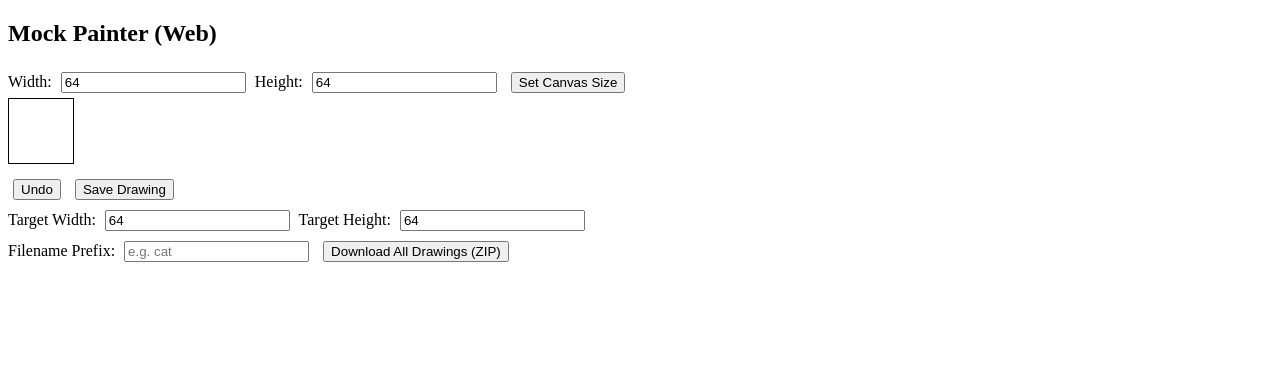
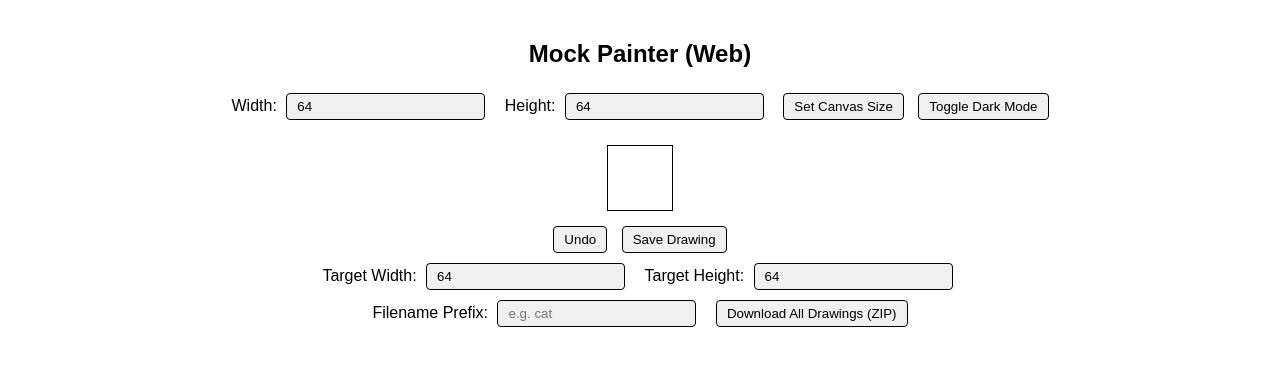
Before and after one commit to shoc71/ML_image_maker, a plain HTML site: page index.html in a window 1280 px wide. Drawn offline with nearby package versions, Linux system fonts and the light colour scheme.

Commit message:
Update index.html

```diff
--- a/index.html
+++ b/index.html
@@ -4,15 +4,52 @@
   <meta charset="UTF-8">
   <title>Web Painter App</title>
   <style>
+    :root {
+      --bg-color: #ffffff;
+      --text-color: #000000;
+      --button-bg: #f0f0f0;
+      --canvas-border: #000000;
+    }
+
+    body.dark {
+      --bg-color: #1e1e1e;
+      --text-color: #ffffff;
+      --button-bg: #333333;
+      --canvas-border: #ffffff;
+    }
+
+    body {
+      background-color: var(--bg-color);
+      color: var(--text-color);
+      font-family: sans-serif;
+      text-align: center;
+      margin: 0;
+      padding: 20px;
+    }
+
     canvas {
-      border: 1px solid black;
+      border: 1px solid var(--canvas-border);
       background-color: white;
       image-rendering: pixelated;
       display: block;
-      margin-bottom: 10px;
+      margin: 0 auto 10px;
     }
+
     button, input {
       margin: 5px;
+      padding: 5px 10px;
+      background-color: var(--button-bg);
+      color: var(--text-color);
+      border: 1px solid var(--canvas-border);
+      border-radius: 4px;
+    }
+
+    label {
+      margin: 5px;
+    }
+
+    #controls {
+      margin-bottom: 20px;
     }
   </style>
 </head>
@@ -20,23 +57,30 @@
 
   <h2>Mock Painter (Web)</h2>
 
+  <div id="controls">
     <!-- Canvas Size Inputs -->
     <label>Width: <input type="number" id="canvasWidth" value="64" min="1"></label>
     <label>Height: <input type="number" id="canvasHeight" value="64" min="1"></label>
-  <button onclick="setCanvasSize()">Set Canvas Size</button><br>
+    <button onclick="setCanvasSize()">Set Canvas Size</button>
+    <button onclick="toggleDarkMode()">Toggle Dark Mode</button>
+  </div>
 
   <!-- Canvas Element -->
   <canvas id="drawingCanvas" width="64" height="64"></canvas>
 
-  <!-- Controls -->
+  <!-- Drawing Controls -->
+  <div>
     <button onclick="undo()">Undo</button>
-  <button onclick="saveCurrent()">Save Drawing</button><br>
+    <button onclick="saveCurrent()">Save Drawing</button>
+  </div>
 
   <!-- Resize and Naming Inputs -->
+  <div>
     <label>Target Width: <input type="number" id="targetWidth" value="64" min="1"></label>
     <label>Target Height: <input type="number" id="targetHeight" value="64" min="1"></label><br>
     <label>Filename Prefix: <input type="text" id="filenamePrefix" placeholder="e.g. cat"></label>
     <button onclick="downloadAll()">Download All Drawings (ZIP)</button>
+  </div>
 
   <p id="status"></p>
 
@@ -50,6 +94,7 @@
     let strokes = [];
     let drawings = [];
 
+    // Drawing logic
     canvas.addEventListener('mousedown', (e) => {
       drawing = true;
       strokes.push([{ x: e.offsetX, y: e.offsetY }]);
@@ -165,6 +210,10 @@
         img.src = dataUrl;
       });
     }
+
+    function toggleDarkMode() {
+      document.body.classList.toggle('dark');
+    }
   </script>
 
 </body>
```
Lines whose indentation alone changed are shown as unchanged.
